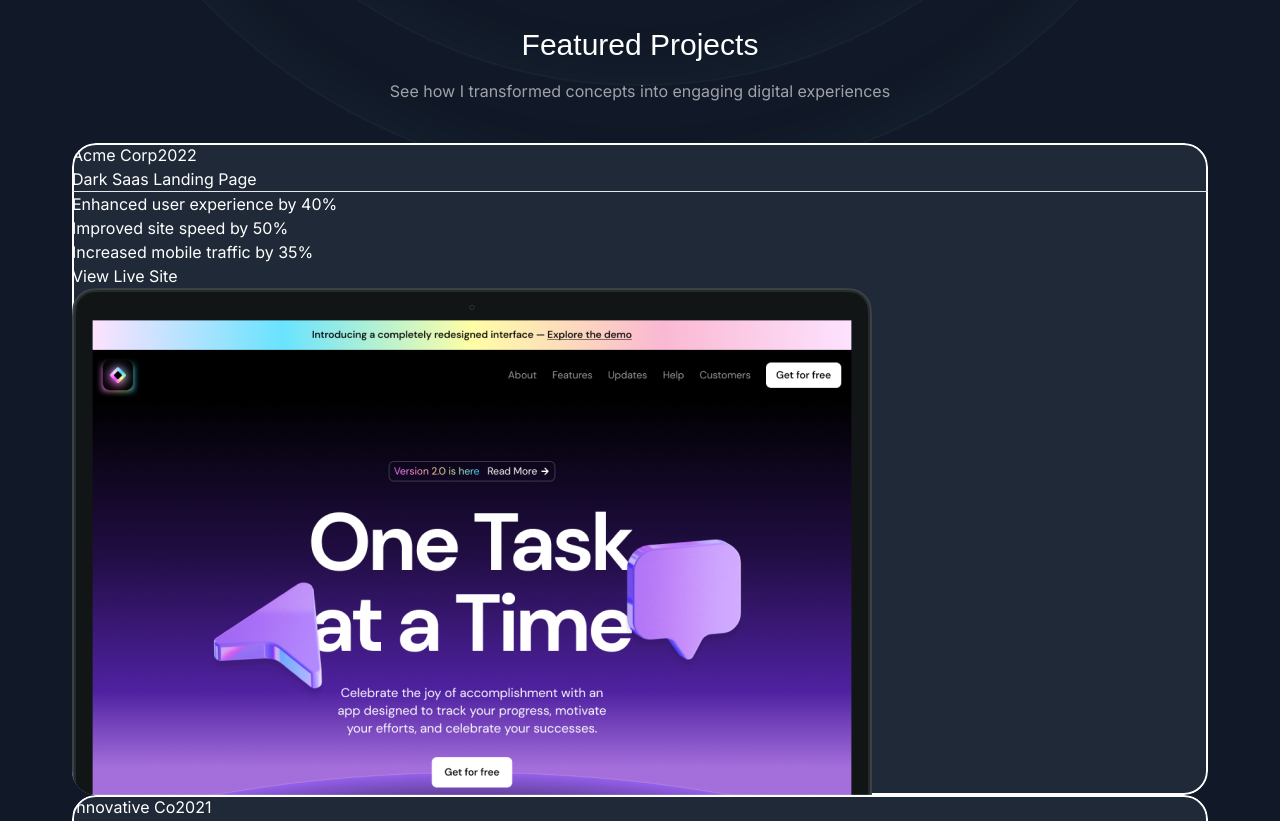
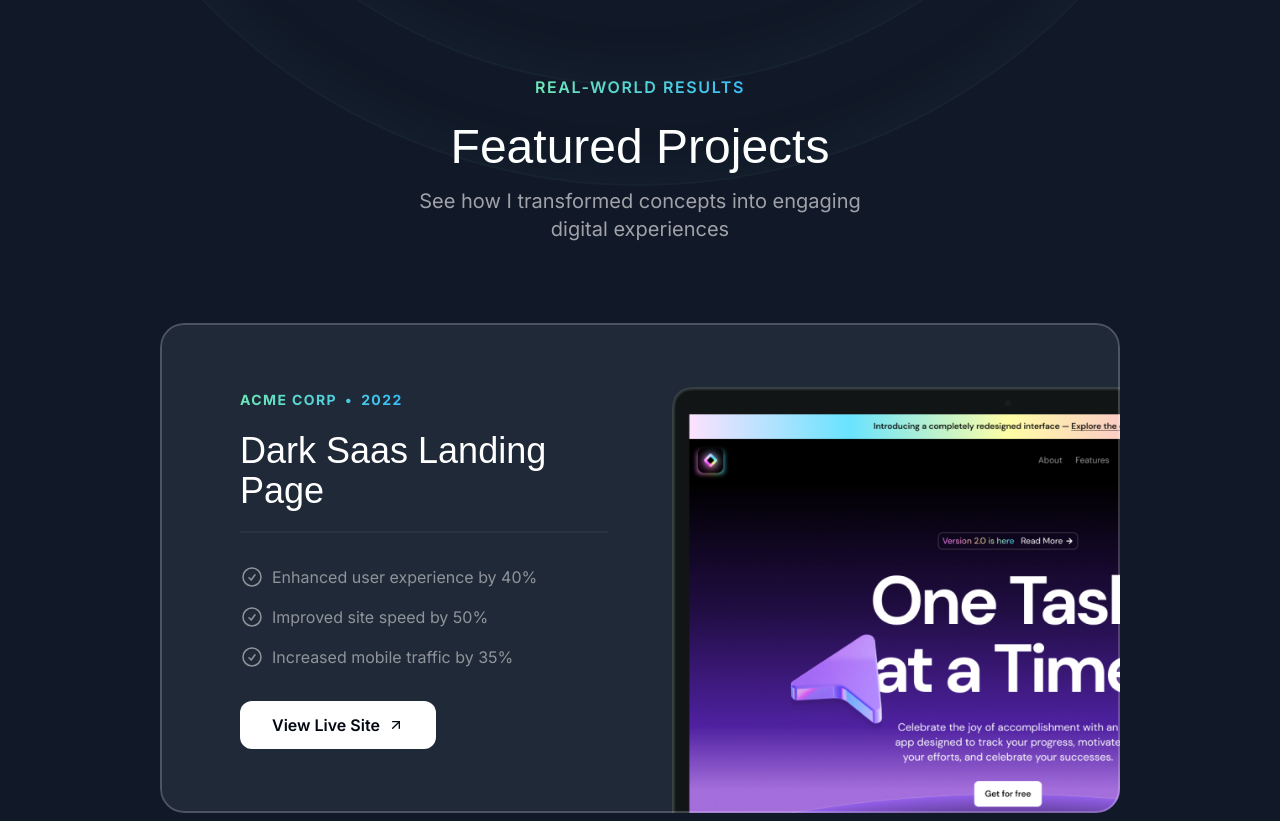
Before and after one commit to cherchezvous-uyen/uyen-porfolio, a Next.js app in the folder starter-template/: page / in a window 1280 px wide. Shown: the part 827-1648 px from the top of the page. Built offline with nearby package versions, Linux system fonts and the light colour scheme; a web font is replaced by a local one.

Commit message:
done section

```diff
--- a/starter-template/src/app/globals.css
+++ b/starter-template/src/app/globals.css
@@ -18,3 +18,8 @@
   @apply absolute inset-0 border-2 top-1/2 left-1/2 -translate-x-1/2 -translate-y-1/2 rounded-full border-emerald-300/5 shadow-[0_0_80px_inset] shadow-emerald-300/5;
 }
 }
+@layer utilities {
+  .container {
+    @apply lg:max-w-5xl;
+  }
+}
--- a/starter-template/src/sections/Projects.tsx
+++ b/starter-template/src/sections/Projects.tsx
@@ -2,7 +2,8 @@
 import lightSaasLandingPage from "@/assets/images/light-saas-landing-page.png";
 import aiStartupLandingPage from "@/assets/images/ai-startup-landing-page.png";
 import Image from "next/image";
-
+import CheckCircleIcon from "@/assets/icons/check-circle.svg";
+import ArrowUpRightIcon from "@/assets/icons/arrow-up-right.svg";
 const portfolioProjects = [
   {
     company: "Acme Corp",
@@ -44,36 +45,55 @@
 
 export const ProjectsSection = () => {
   return (
-    <div>
+    <section className="pb-16 lg:py-24">
       <div className="container">
         <div className="flex justify-center">
           <p className="uppercase font-semibold tracking-widest bg-gradient-to-r from-emerald-300 to-sky-400 text-transparent bg-clip-text">Real-world Results</p>
         </div>
-        <h2 className="font-serif text-3xl text-center mt-6">Featured Projects</h2>
-        <p className="text-center text-white/60 mt-4">See how I transformed concepts into engaging digital experiences</p>
-        <div className="flex flex-col mt-10">
+        <h2 className="font-serif text-3xl md:text-5xl text-center mt-6">Featured Projects</h2>
+        <p className="text-center md:text-lg lg:text-xl text-white/60 mt-4 max-w-md mx-auto">See how I transformed concepts into engaging digital experiences</p>
+        <div className="mt-10 md:mt-20 flex flex-col gap-20">
           {portfolioProjects.map((project) => (
-            <div key={project.title} className="bg-gray-800 rounded-3xl relative z-0 overflow-hidden after:-z-10 after:content-[''] after:absolute after:inset-0 after:outline-2 after:outline after:-outline-offset-2 after:rounded-3xl">
-              <div>
+          <div key={project.title} className="bg-gray-800 rounded-3xl relative z-0
+            overflow-hidden after:z-10 after:content-[''] after:absolute after:inset-0
+            after:outline-2 after:outline after:-outline-offset-2 after:rounded-3xl
+            after:outline-white/20 px-8 pt-8 md:pt-12 md:px-10 lg:pt-16 lg:px-20 after:pointer-events-none">
+            <div className="lg:grid lg:grid-cols-2 lg:gap-16">
+              <div className="lg:pb-16">
+                <div className="bg-gradient-to-r from-emerald-300 to-sky-400 inline-flex gap-2
+                  font-bold uppercase tracking-widest text-sm text-transparent bg-clip-text">
                     <span>{project.company}</span>
+                    <span>&bull;</span>
                     <span>{project.year}</span>
                 </div>
-              <h3>{project.title}</h3>
-              <hr />
-              <ul>
+                <h3 className="font-serif text-2xl mt-2 md:mt-5 md:text-4xl">{project.title}</h3>
+                <hr className="border-t-2 border-white/5 mt-4 md:mt-5"/>
+                <ul className="flex flex-col mt-4 md:mt-4 ">
                   {project.results.map(result=> (
-                  <li>{result.title}</li>
+                    <li className="flex gap-2 mt-4 text-sm md:text-base text-white/50">
+                      <CheckCircleIcon className="size-5 md:size-6"/>
+                      <span>{result.title}</span>
+                    </li>
                   ))}
                 </ul>
                 <a href={project.link}>
-                <button>View Live Site</button>
+                  <button className="bg-white text-gray-950 h-12 w-full md:w-auto px-8 rounded-xl
+                  font-semibold inline-flex items-center justify-center gap-2 mt-8">
+                    <span>View Live Site</span>
+                    <ArrowUpRightIcon className="size-4"/>
+                  </button>
                 </a>
-              <Image src={project.image} alt={project.title}/>
+              </div>
+              <div className="relative">
+                {/* Chỉnh ảnh trong mục project */}
+                <Image src={project.image} alt={project.title} className="mt-8 -mb-4 md:-mb-0 lg:mt-0 lg:absolute lg:h-full lg:w-auto lg:max-w-none "/>
+              </div>
+            </div>
           </div>
           ))}
         </div>
       </div>
-    </div>
+    </section>
   );
 
 }
```
Lines whose indentation alone changed are shown as unchanged.
